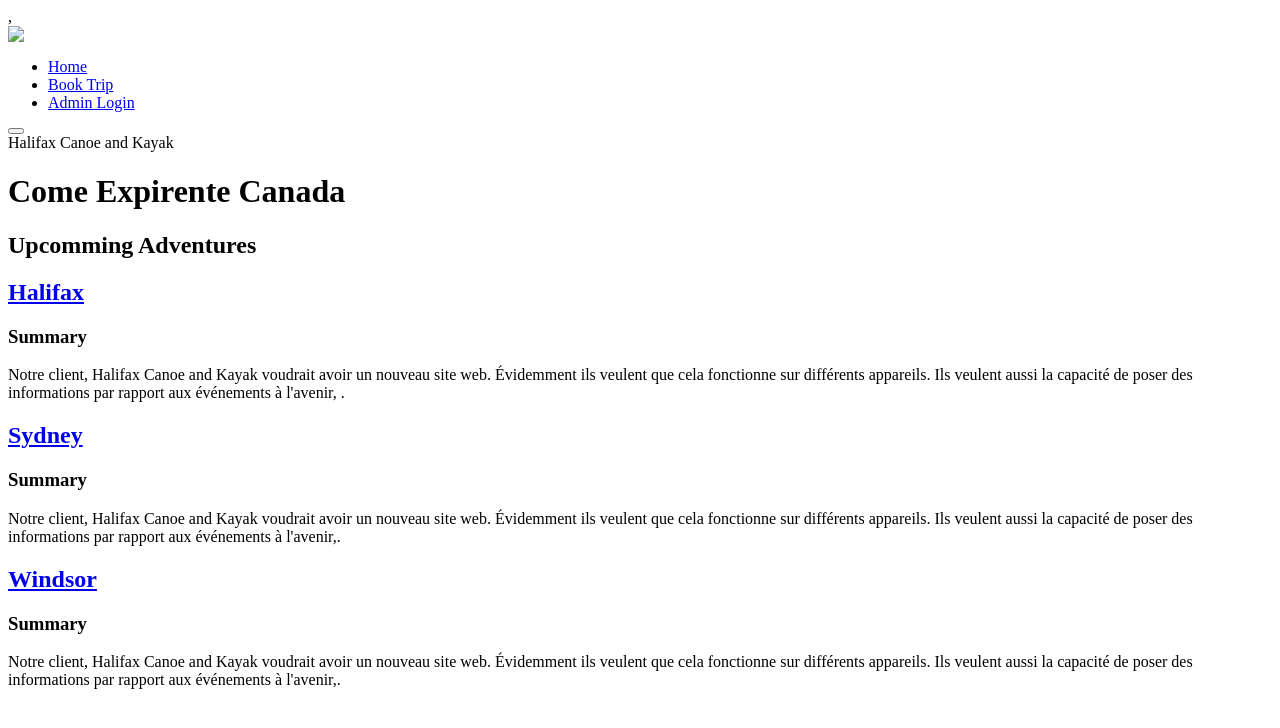
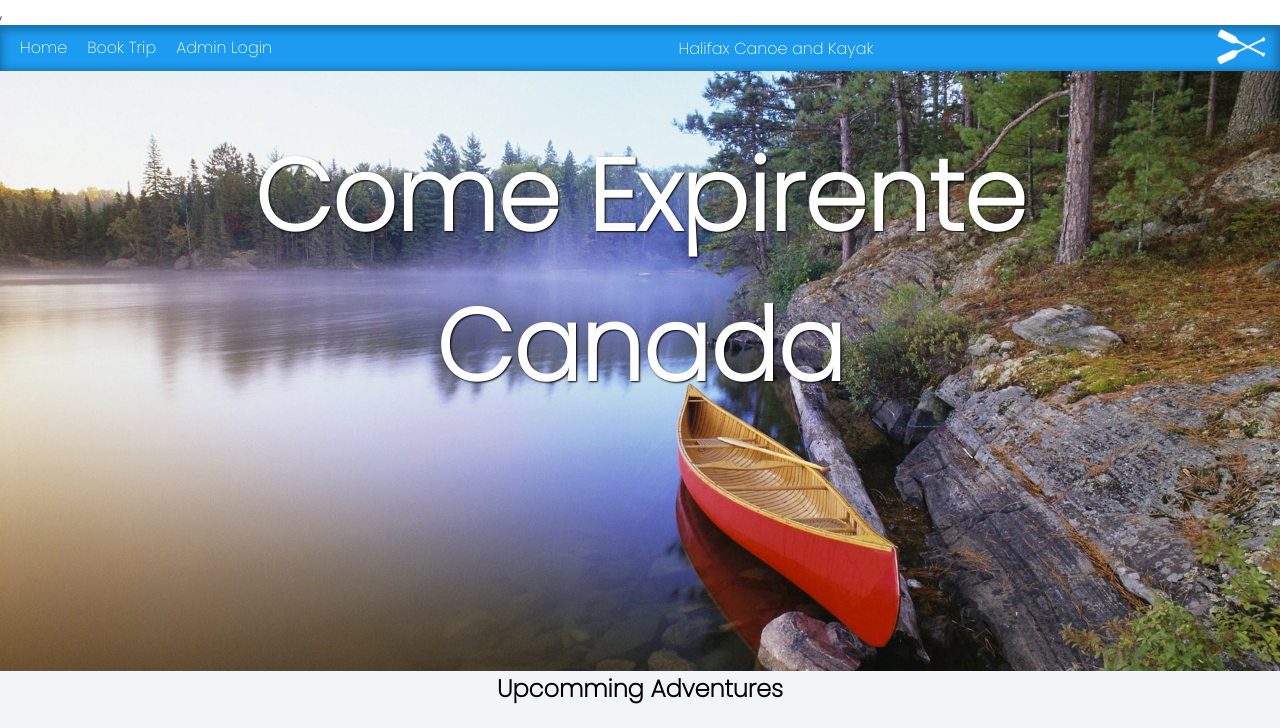
Before and after one commit to nloua/Projet, a plain HTML site: page devoirv2/index.html in a window 1280 px wide. Shown: the top 728 px of the page. Drawn offline with nearby package versions, Linux system fonts and the light colour scheme; the site is published under a folder, as on GitHub Pages, so addresses that start at the root find nothing.

Commit message:
Update index.html
- Mise a jour annimation balise navbar
- Prise en compte retour prof : << essayer d’utiliser les chemins relative au lieu des chemins absolu - tu utilise les chemins comme "/assets/images/…" mais c’est mieux de faire soit ./assets/images/… soit assets/images/…. >>

```diff
--- a/devoirv2/index.html
+++ b/devoirv2/index.html
@@ -2,13 +2,13 @@
     ,<head>
         <meta charset="UTF-8">
         <meta name="viewport" content="width=device-width, initial-scale=1">
-        <link rel="stylesheet" href="/assets/css/style.css">
-        <link rel="stylesheet" href="/assets/css/style_footer.css">
+        <link rel="stylesheet" href="./assets/css/style.css">
+        <link rel="stylesheet" href="./assets/css/style_footer.css">
         <title>Halifax Canoe and Kaya</title>
     </head>
     <body>
         <nav class="navbar twitter-mode" role="navigation">
-            <div class="navbar__logo"><img class="header_icon" src="/assets/images/paddle-white.png"></div>
+            <div class="navbar__logo"><img class="header_icon" src="./assets/images/paddle-white.png"></div>
             <ul class="navbar__links">
                 <li class="navbar__link first"><a href="#">Home</a></li>
                 <li class="navbar__link second"><a href="#">Book Trip</a></li>
@@ -211,6 +211,6 @@
 
         <script type="text/javascript" scr="https://code.jquery.com/jquery-3.4.1.slim.min.js"></script>
 		<script type="text/javascript" src="https://code.jquery.com/jquery-1.7.1.min.js"></script>
-		<script type="text/javascript" src="assets/js/script.js"></script>
+		<script type="text/javascript" src="./assets/js/script.js"></script>
     </body>
 </html>
```
